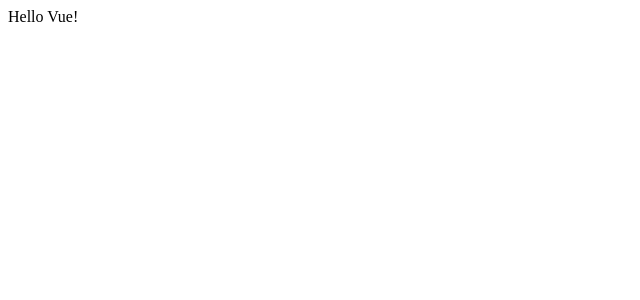
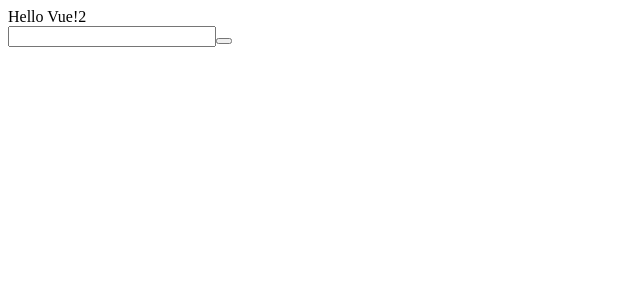
Before and after one commit to juvirez/yandex-music-app, a Vue app: page / in a window 1280 px wide. Shown: the top 300 px of the page, without its empty margins (0-640 px from the left). Built offline with nearby package versions, Linux system fonts and the light colour scheme; the HTML template or start-up script is replaced by a standard one.

Commit message:
hotkeys: global shortcuts settings dialog and recording hotkey

```diff
--- a/package.json
+++ b/package.json
@@ -15,12 +15,15 @@
     "start": "electron .",
     "prebuild": "webpack",
     "publish": "build -p always",
-    "postinstall": "$(yarn bin)/electron-builder install-app-deps"
+    "postinstall": "$(yarn bin)/electron-builder install-app-deps",
+    "watch": "webpack --watch"
   },
   "devDependencies": {
+    "css-loader": "^3.2.0",
     "electron": "4.0.1",
     "electron-builder": "^20.38.4",
     "vue-loader": "^15.7.1",
+    "vue-style-loader": "^4.1.2",
     "vue-template-compiler": "^2.6.10",
     "webpack": "^4.39.3",
     "webpack-cli": "^3.3.8"
--- a/src/main/features/menu.js
+++ b/src/main/features/menu.js
@@ -1,6 +1,7 @@
 const { app, Menu, BrowserWindow } = require("electron");
 const settings = require("electron-settings");
 const { showOpenURLDialog } = require("../dialogs/openURL");
+const { showHotkeysDialog } = require("../dialogs/hotkeys");
 
 const menu = Menu.buildFromTemplate([
   {
@@ -65,6 +66,10 @@
         click(menuItem) {
           settings.set("notifications", menuItem.checked);
         }
+      },
+      {
+        label: "Global Hotkeys",
+        click: showHotkeysDialog
       }
     ]
   },
--- a/src/renderer/hotkeys/App.vue
+++ b/src/renderer/hotkeys/App.vue
@@ -1,9 +1,22 @@
 <template>
-  <div>Hello {{msg}}!</div>
+  <div class="theme-white">
+    Hello {{msg}}!2
+    <Hotkey />
+  </div>
 </template>
 
 <script>
+import Vue from "vue";
+import Hotkey from "./Hotkey.vue";
+
+document.addEventListener("keydown", event => {
+  if (event.key === "Escape") {
+    window.close();
+  }
+});
+
 export default {
+  components: { Hotkey },
   data() {
     return {
       msg: "Vue"
--- /dev/null
+++ b/src/renderer/hotkeys/Hotkey.vue
@@ -0,0 +1,70 @@
+<template>
+  <div>
+    <div class="d-suggest">
+      <div class="d-input deco-input-wrapper d-input_size-M d-input_suggest d-suggest__input">
+        <input
+          @keyup="keyup"
+          @keydown="keydown"
+          :value="hotkeyString"
+          type="text"
+          readonly
+          class="d-input__field deco-input"
+        />
+        <button
+          class="d-button deco-button deco-button-flat d-button_type_flat d-button_w-icon d-button_w-icon-centered suggest-button"
+          type="submit"
+        >
+          <span class="d-button-inner deco-button-stylable">
+            <span class="d-button__inner">
+              <span class="d-icon deco-icon d-icon_cross-medium"></span>
+            </span>
+          </span>
+        </button>
+      </div>
+    </div>
+  </div>
+</template>
+
+<script>
+export default {
+  data() {
+    return {
+      pressingKeys: [],
+      hotkey: []
+    };
+  },
+  methods: {
+    keyup(event) {
+      const index = this.pressingKeys.indexOf(event.key);
+      if (index >= 0) {
+        this.pressingKeys = this.pressingKeys.slice(index, 1);
+      }
+    },
+    keydown(event) {
+      if (!this.pressingKeys.includes(event.key)) {
+        this.pressingKeys.push(event.key);
+      }
+      if (arrayContainsAll(this.pressingKeys, this.hotkey)) {
+        this.hotkey = this.pressingKeys.slice();
+      }
+    }
+  },
+  computed: {
+    hotkeyString() {
+      return this.hotkey.join(" + ");
+    }
+  }
+};
+
+function arrayContainsAll(array, contains) {
+  return contains.every(element => {
+    return array.includes(element);
+  });
+}
+</script>
+
+<style>
+.d-suggest .d-input_suggest .d-input__field {
+  width: 200px;
+}
+</style>
--- a/src/renderer/hotkeys/index.html
+++ b/src/renderer/hotkeys/index.html
@@ -1,6 +1,7 @@
 <!DOCTYPE html>
 <html>
   <head>
+    <meta content="text/html;charset=utf-8" http-equiv="Content-Type" />
     <link rel="stylesheet" href="https://music.yandex.ru/index.css" />
   </head>
   <body>
--- a/webpack.config.js
+++ b/webpack.config.js
@@ -11,9 +11,13 @@
       {
         test: /\.vue$/,
         loader: "vue-loader"
+      },
+      {
+        test: /\.css$/,
+        use: ["vue-style-loader", "css-loader"]
       }
     ]
   },
   plugins: [new VueLoaderPlugin()],
-  mode: "production"
+  mode: "development"
 };
```
Also changed, not shown: src/main/dialogs/hotkeys.js (added, +36 -0 lines), 1 other file (tests, documents, lock files or other folders).
